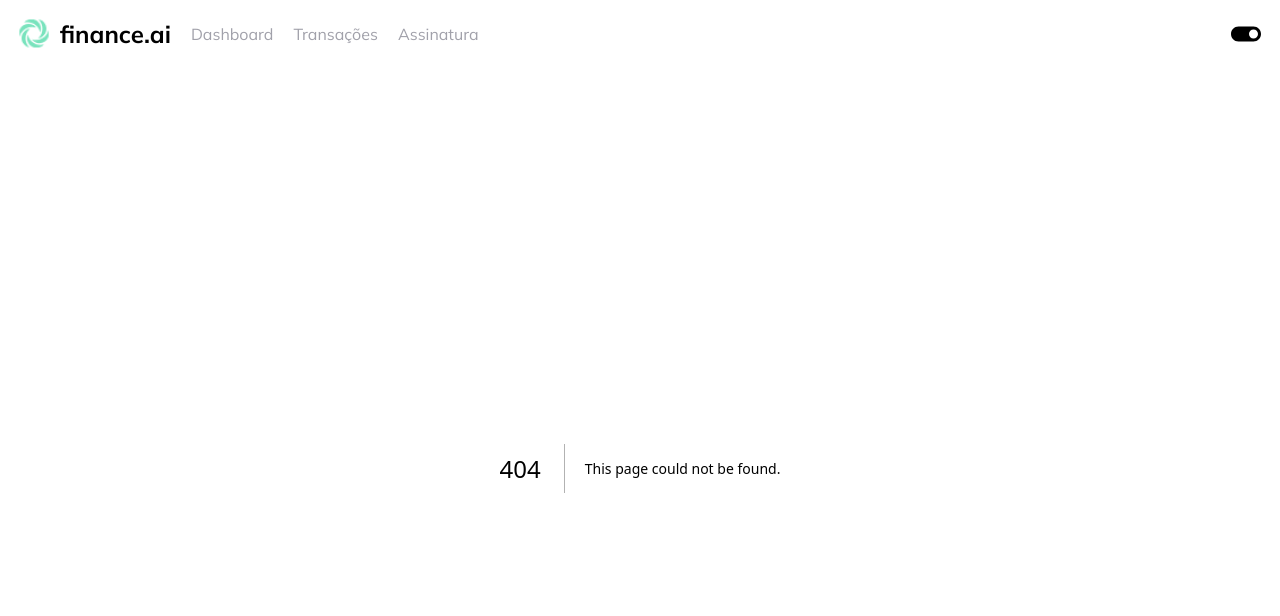
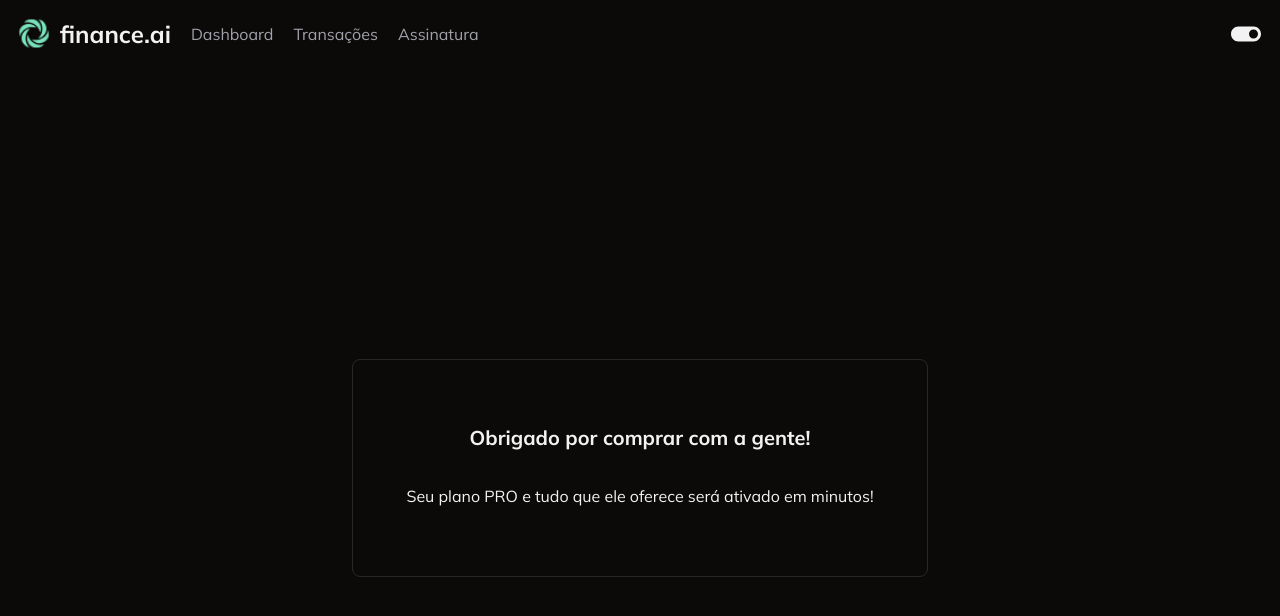
Before and after one commit to JoaoFPedro/finance-ia, a Next.js app: page /paymentsuccess in a window 1280 px wide. Before the commit this address had no page. Shown: the top 616 px of the page. Built offline with nearby package versions, Linux system fonts and the light colour scheme.

Commit message:
feat: adding paymentsucess page

```diff
--- /dev/null
+++ b/app/paymentsuccess/page.tsx
@@ -0,0 +1,26 @@
+import { Card, CardContent, CardHeader } from "../_components/ui/card";
+
+const NoData = () => {
+  // Encontra o mês correspondente
+
+  return (
+    <>
+      <div className="flex min-h-screen flex-col items-center justify-center space-y-6 p-2">
+        <Card className="w-full max-w-xl p-6 text-center">
+          <CardContent>
+            <CardHeader>
+              <h2 className="mt-4 text-xl font-bold">
+                Obrigado por comprar com a gente!{" "}
+              </h2>
+            </CardHeader>
+            <p className="mb-5 mt-2">
+              Seu plano PRO e tudo que ele oferece será ativado em minutos!{" "}
+            </p>
+          </CardContent>
+        </Card>
+      </div>
+    </>
+  );
+};
+
+export default NoData;
--- a/app/subscriber/_actions/create-stripe-checkout/index.ts
+++ b/app/subscriber/_actions/create-stripe-checkout/index.ts
@@ -17,7 +17,7 @@ export const createStripeCheckOut = async () => {
   const session = await stripe.checkout.sessions.create({
     payment_method_types: ["card"],
     mode: "subscription",
-    success_url: "https://finance-ia-liard.vercel.app/?month=01",
+    success_url: "https://finance-ia-liard.vercel.app/paymentsuccess",
     cancel_url: "http://localhost:3000",
     subscription_data: {
       metadata: {
```
